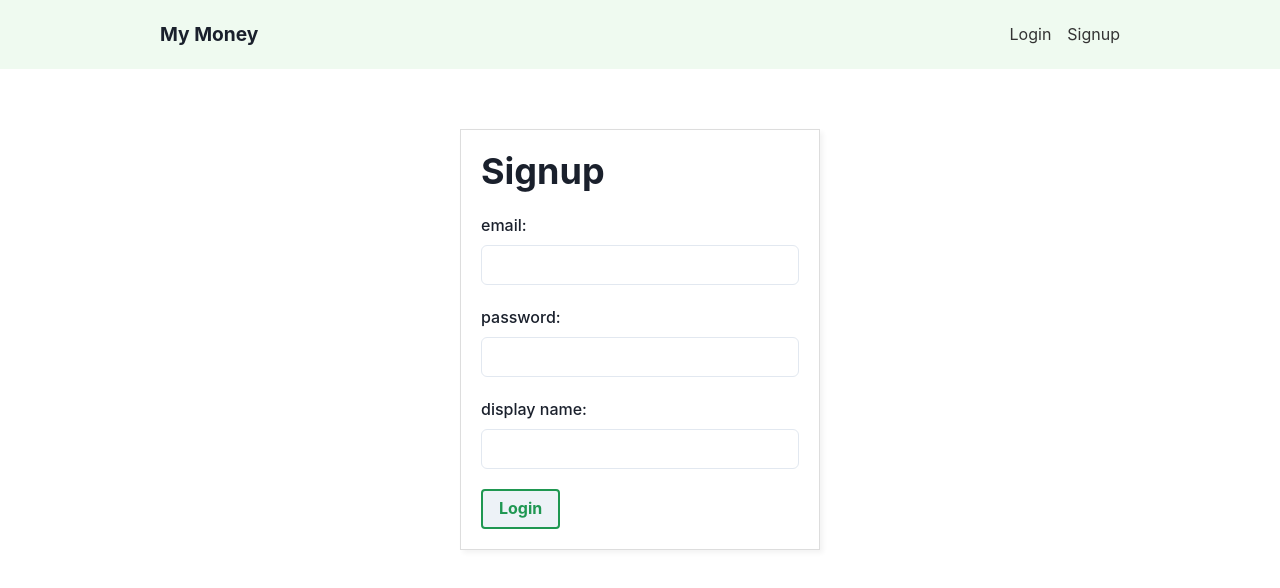
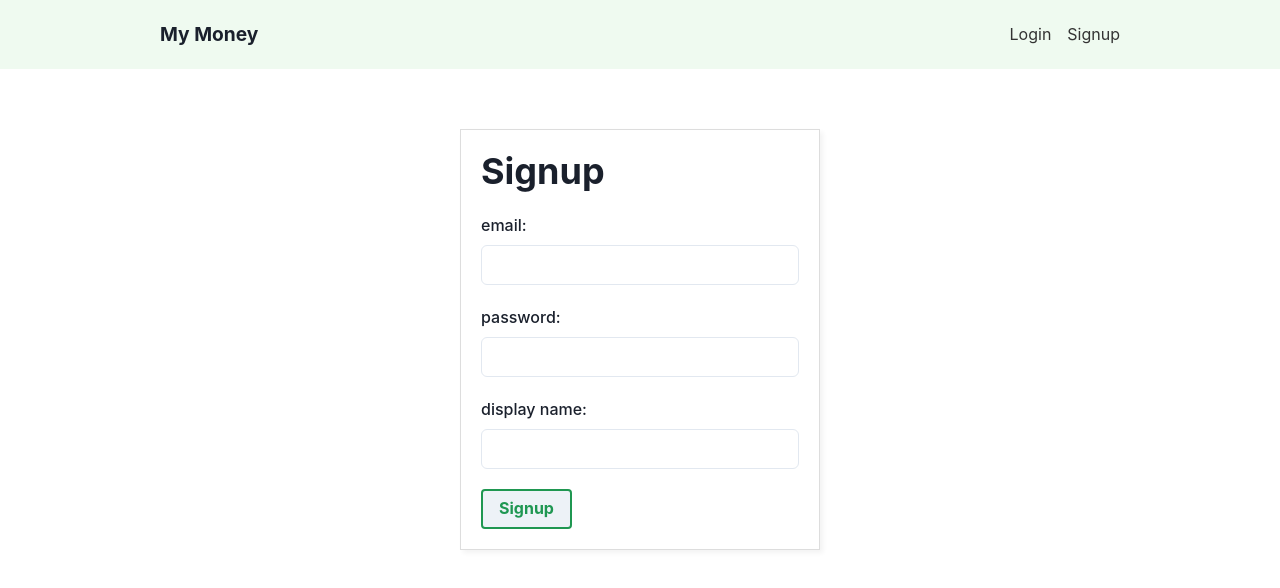
Before and after one commit to dariovargaos/finance-tracker, a React (Vite) app in the folder finance-tracker/: page /signup in a window 1280 px wide. Shown: the top 588 px of the page. Built offline with nearby package versions, Linux system fonts and the light colour scheme.

Commit message:
Add useSignup hook to the signup form and successfully signing user to the firebase

```diff
--- a/finance-tracker/src/hooks/useSignup.tsx
+++ b/finance-tracker/src/hooks/useSignup.tsx
@@ -3,7 +3,7 @@ import { auth } from "../firebase/config";
 import { createUserWithEmailAndPassword, updateProfile } from "firebase/auth";
 
 export const useSignup = () => {
-  const [error, setError] = useState<null | string>(null);
+  const [error, setError] = useState<any>(null);
   const [isPending, setIsPending] = useState<boolean>(false);
 
   const signup = async (
--- a/finance-tracker/src/pages/signup/Signup.tsx
+++ b/finance-tracker/src/pages/signup/Signup.tsx
@@ -1,20 +1,22 @@
 import { useState, FormEvent } from "react";
+import { useSignup } from "../../hooks/useSignup";
 import {
   Heading,
   FormControl,
   FormLabel,
+  FormErrorMessage,
   Input,
-  FormHelperText,
   Button,
 } from "@chakra-ui/react";
 export default function Signup() {
   const [email, setEmail] = useState<string>("");
   const [password, setPassword] = useState<string>("");
   const [displayName, setDisplayName] = useState<string>("");
+  const { signup, error, isPending } = useSignup();
 
   const handleSubmit = (e: FormEvent<HTMLInputElement>) => {
     e.preventDefault();
-    console.log(email, password, displayName);
+    signup(email, password, displayName);
   };
 
   return (
@@ -59,9 +61,16 @@ export default function Signup() {
           color="#777"
         />
       </FormControl>
-      <Button type="submit" color="#1f9752">
-        Login
-      </Button>
+      <FormControl isInvalid={error}>
+        <FormErrorMessage>{error}</FormErrorMessage>
+      </FormControl>
+
+      {isPending && <Button isLoading loadingText="Signing up..."></Button>}
+      {!isPending && (
+        <Button type="submit" color="#1f9752">
+          Signup
+        </Button>
+      )}
     </form>
   );
 }
```
